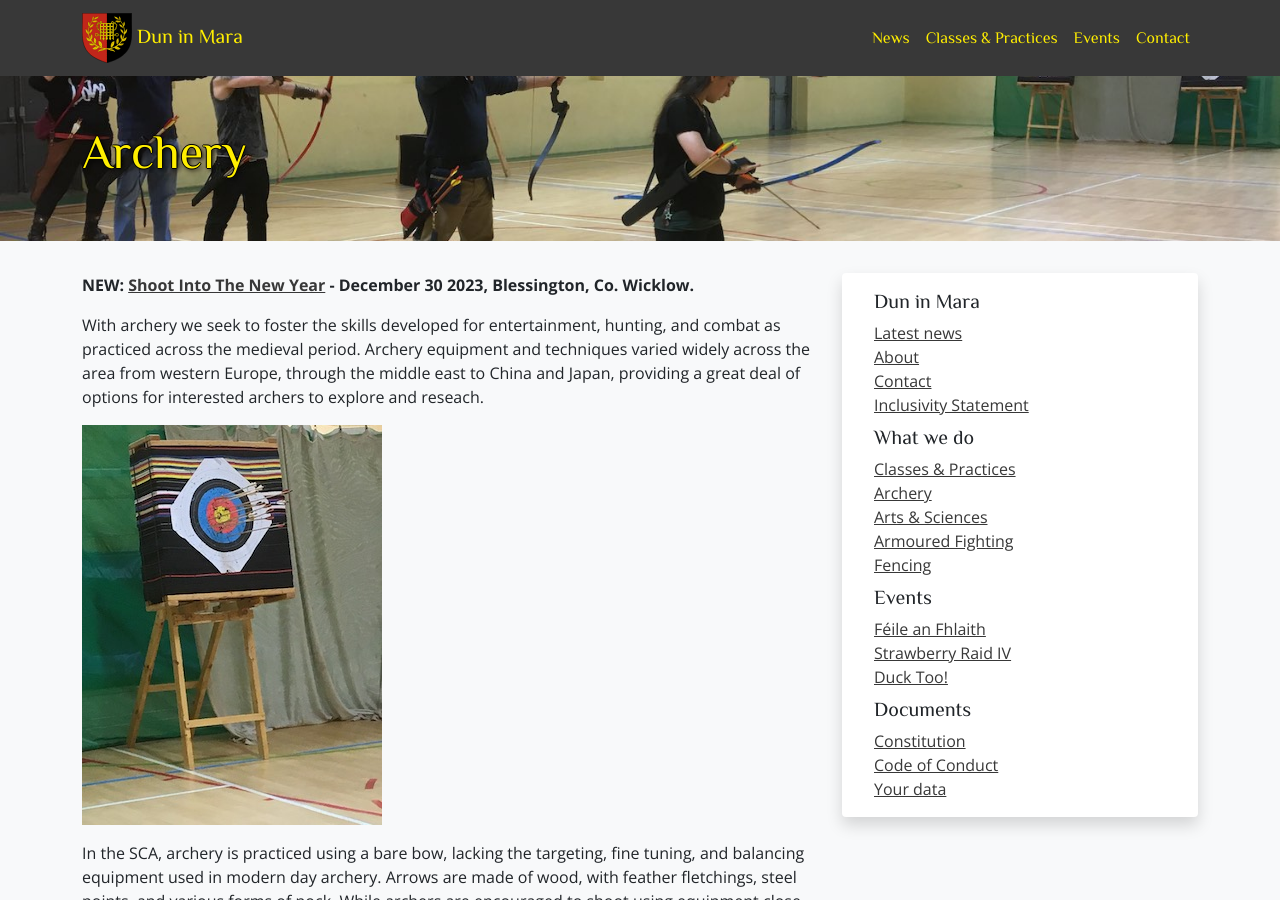
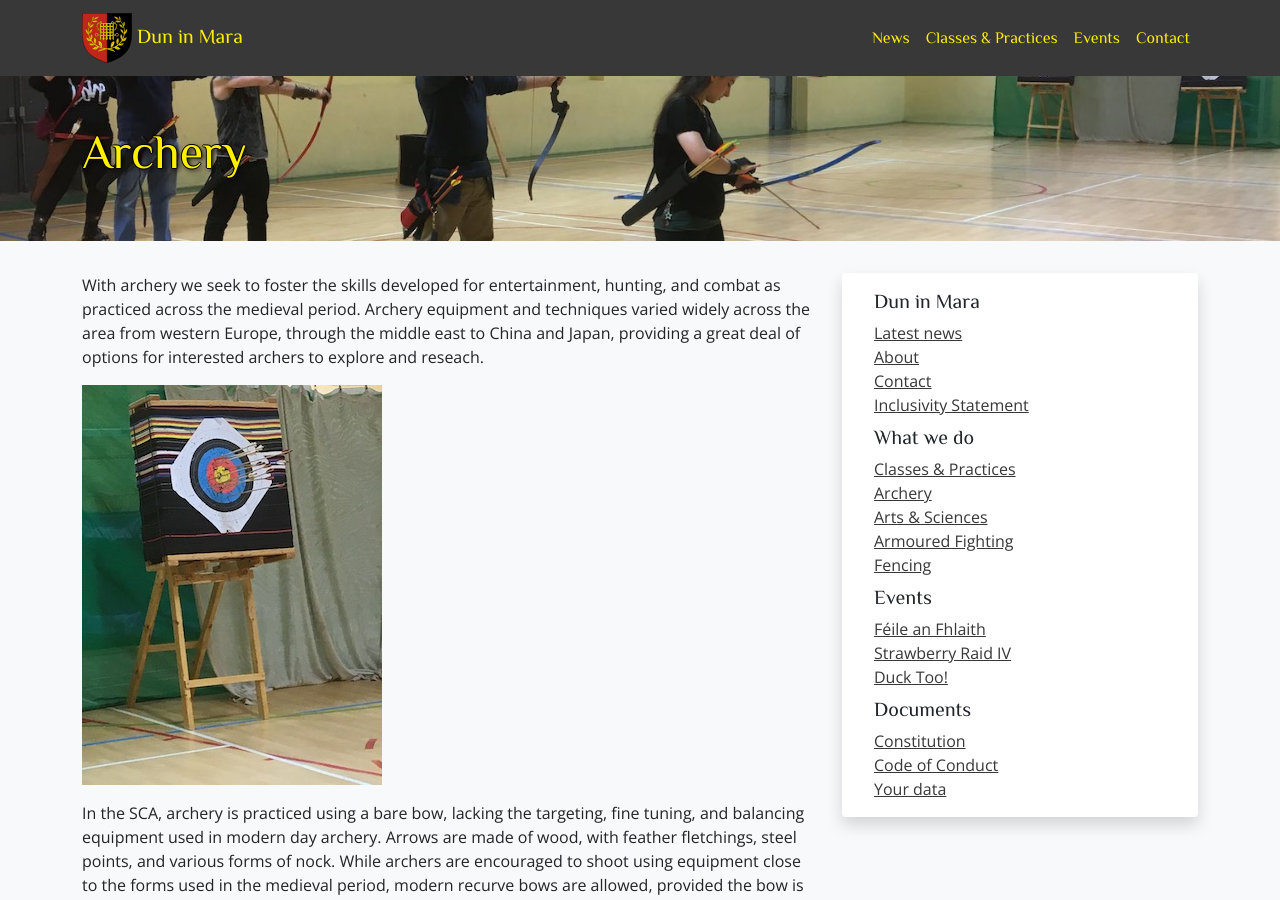
Before and after one commit to drachenwald/dun-in-mara, a Jekyll site: the page built from archery.md, in a window 1280 px wide and 900 px high. Built offline with Jekyll 4.4.1, drawn with Linux system fonts in a browser that asks for light colours; comment, search, counter and statistics services are not loaded.

Commit message:
Removed Shoot Into The New Year from Archery page

```diff
--- a/archery.md
+++ b/archery.md
@@ -2,8 +2,6 @@
 title: Archery
 banner: /images/archers-bosco.jpg
 ---
-
-**NEW: [Shoot Into The New Year](/events/2023/shoot-ny/) - December 30 2023, Blessington, Co. Wicklow.**
 
 With archery we seek to foster the skills developed for entertainment,
 hunting, and combat as practiced across the medieval period. Archery
```
